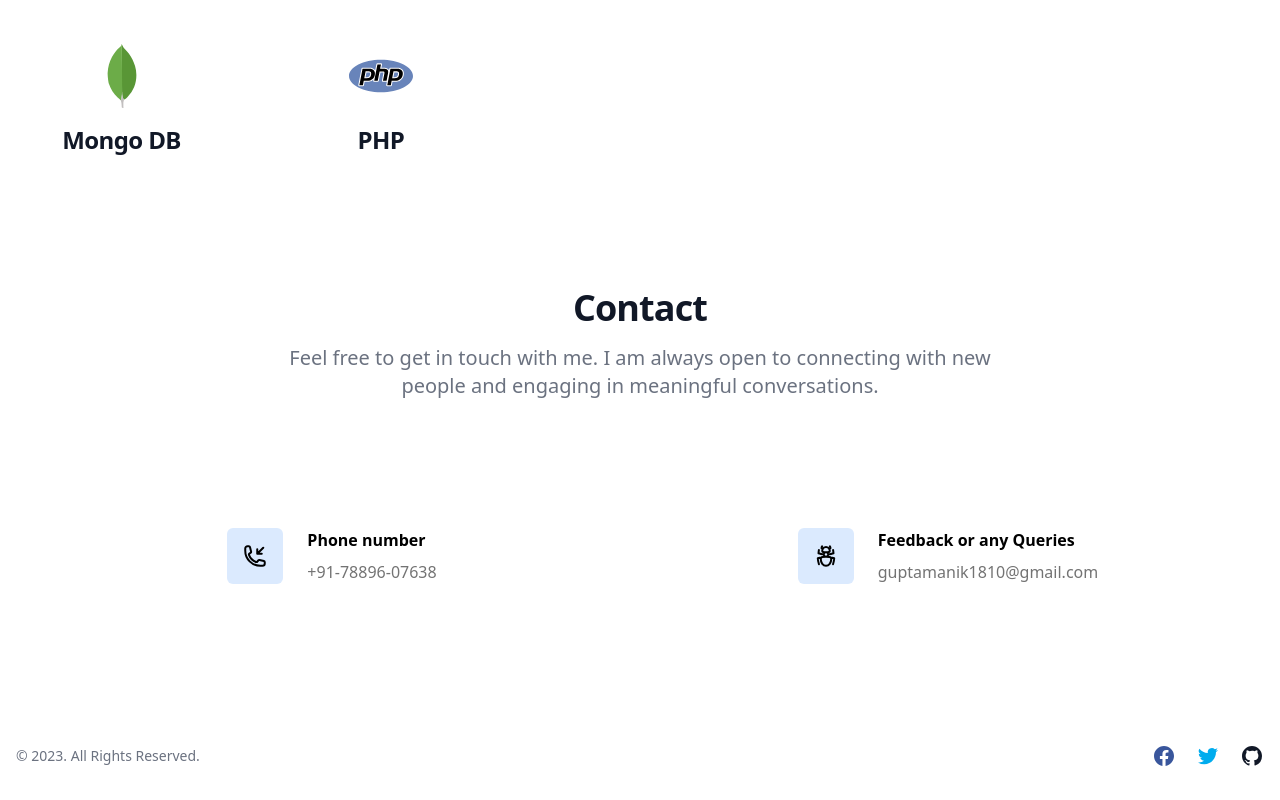
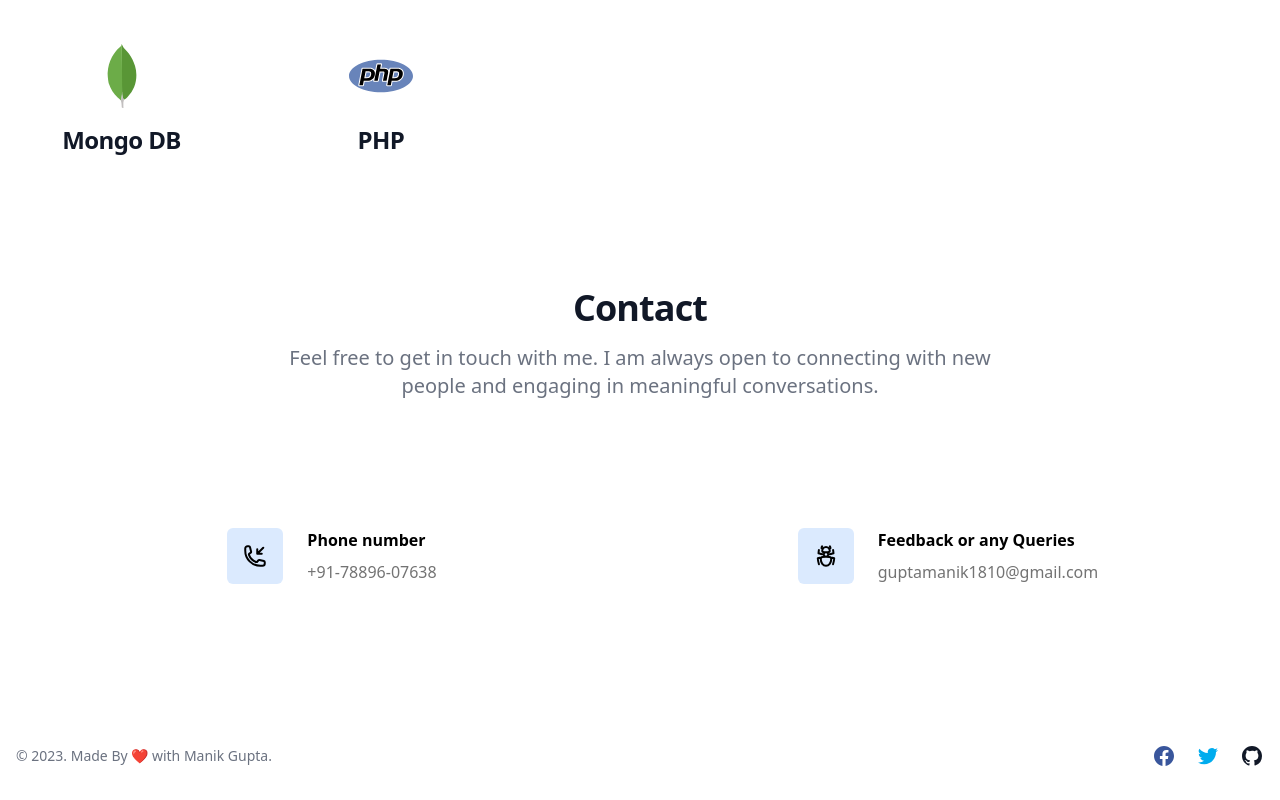
Before and after one commit to manik-18/Personal-Portfolio, a React (Vite) app: page / in a window 1280 px wide. Shown: the part 2952-3752 px from the top of the page. Built offline with nearby package versions, Linux system fonts and the light colour scheme.

Commit message:
footer fixed

```diff
--- a/src/Components/Footer.jsx
+++ b/src/Components/Footer.jsx
@@ -7,7 +7,7 @@ function Footer() {
         <div className="mx-auto w-full max-w-screen-xl p-4 py-6 lg:py-8">
           <div className="flex justify-between items-center">
             <span className="text-sm text-gray-500 sm:text-center dark:text-gray-400">
-              © 2023. All Rights Reserved.
+              © 2023. Made By ❤️ with Manik Gupta.
             </span>
             <div className="flex space-x-5 justify-end">
               <a
```
